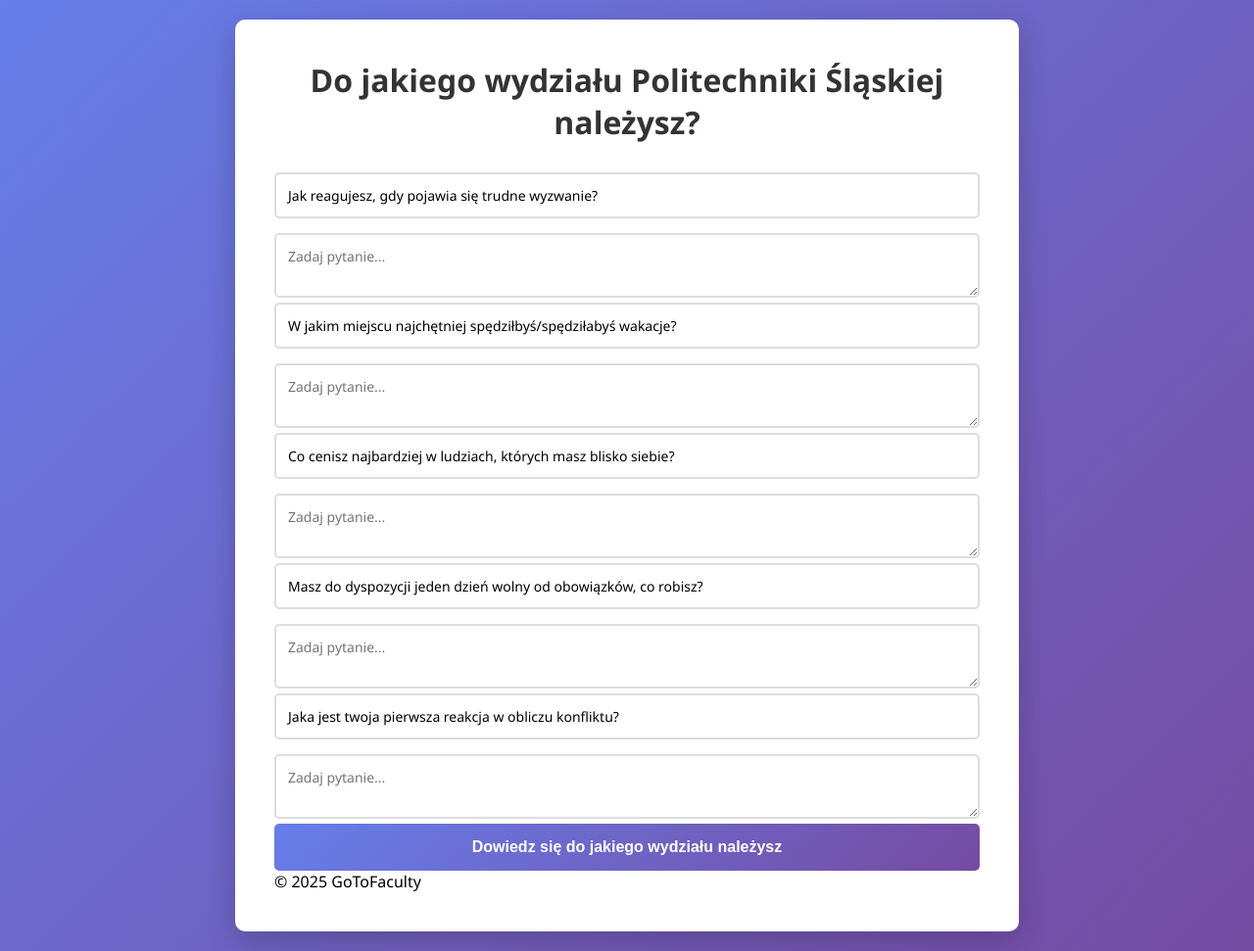
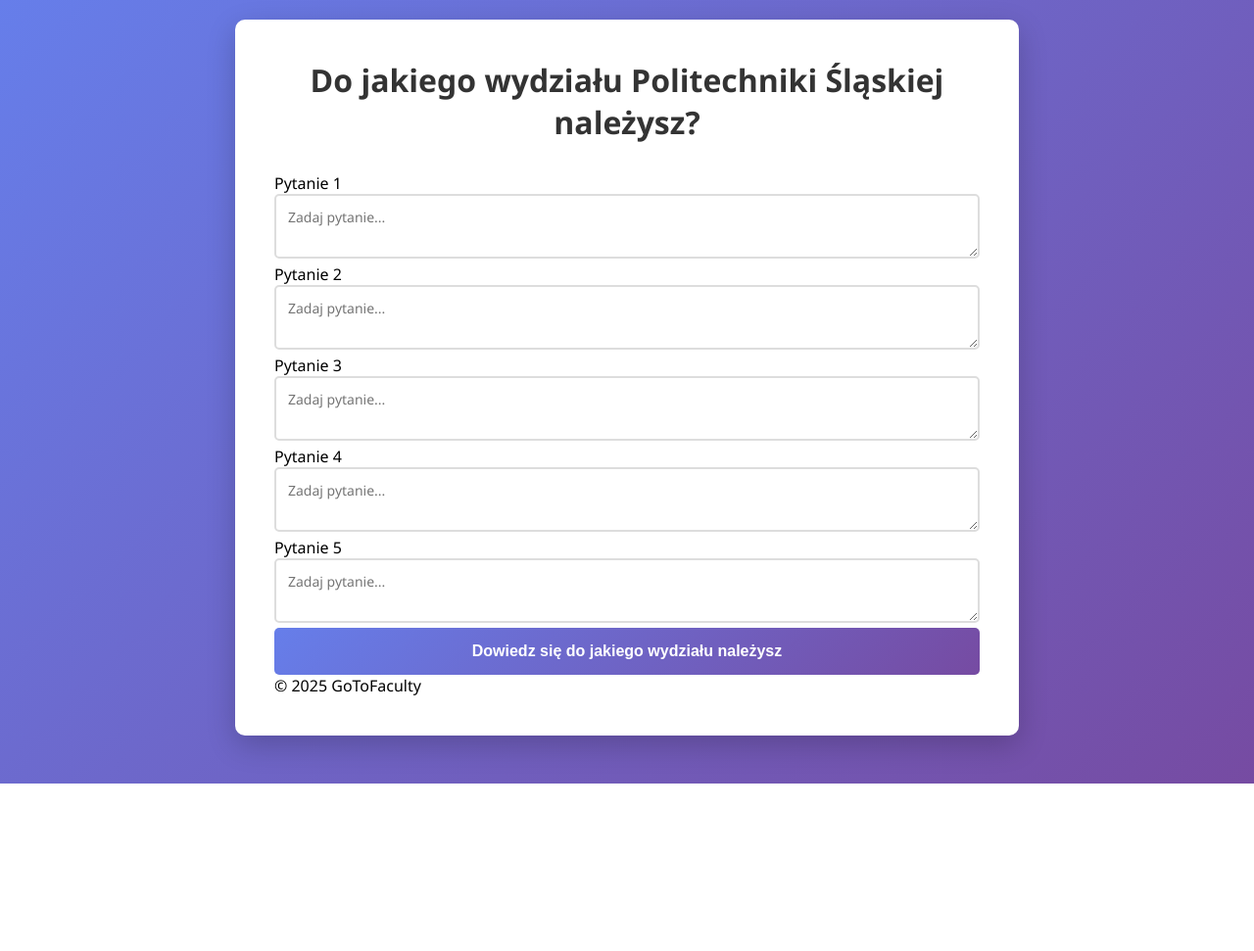
Before and after one commit to Nachostaco/GoToFaculty, a FastAPI app: page / in a window 1280 px wide. Shown: the whole page at 98% size. After the commit the page ends 800 px from the top, so only its background shows below. Run offline with FastAPI, Linux system fonts and the light colour scheme.

Commit message:
Revert "New view"

```diff
--- a/data/mapping.json
+++ b/data/mapping.json
@@ -1 +1 @@
-{"0": "Wydział Automatyki Elektroniki i Informatyki", "1": "Wydział Budownictwa", "2": "Wydział Chemii", "3": "Wydział Górnictwa", "4": "Wydział Matematyki Stosowanej", "5": "Wydział Mechaniczno-Technologiczny"}
+{"0": "Automatyki Elektroniki i Informatyki", "1": "Budownictwa", "2": "Chemii", "3": "G\u00f3rnictwa", "4": "Matematyki Stosowanej", "5": "Mechaniczno-Technologicznego"}
--- a/view/static/css/style.css
+++ b/view/static/css/style.css
@@ -107,14 +107,3 @@ button:disabled {
 .hidden {
     display: none;
 }
-
-.question {
-    margin-bottom: 15px;
-    width: 100%;
-    padding: 12px;
-    border: 2px solid #ddd;
-    border-radius: 5px;
-    font-size: 14px;
-    font-family: inherit;
-    resize: vertical;
-}
--- a/view/static/js/result.js
+++ b/view/static/js/result.js
@@ -8,6 +8,5 @@ function DisplayResult() {
         document.getElementById('result-container').innerText = 'No result data found.';
         return;
     }
-    document.getElementById('result').innerText = resultData.prediction + ' - ' + resultData.faculty;
-    document.body.style.background = `linear-gradient(135deg, ${resultData.color} 0%, #000000 100%)`;
+    document.getElementById('result').innerText = resultData.prediction;
 }
--- a/view/templates/index.html
+++ b/view/templates/index.html
@@ -14,15 +14,15 @@
     </header>
     <main>
         <section id="question-section">
-            <p class="question">Jak reagujesz, gdy pojawia się trudne wyzwanie?</p>
+            <p>Pytanie 1</p>
             <textarea id="question1" class="question-textarea" placeholder="Zadaj pytanie..."></textarea>
-            <p class="question">W jakim miejscu najchętniej spędziłbyś/spędziłabyś wakacje?</p>
+            <p>Pytanie 2</p>
             <textarea id="question2" class="question-textarea" placeholder="Zadaj pytanie..."></textarea>
-            <p class="question">Co cenisz najbardziej w ludziach, których masz blisko siebie?</p>
+            <p>Pytanie 3</p>
             <textarea id="question3" class="question-textarea" placeholder="Zadaj pytanie..."></textarea>
-            <p class="question">Masz do dyspozycji jeden dzień wolny od obowiązków, co robisz?</p>
+            <p>Pytanie 4</p>
             <textarea id="question4" class="question-textarea" placeholder="Zadaj pytanie..."></textarea>
-            <p class="question">Jaka jest twoja pierwsza reakcja w obliczu konfliktu?</p>
+            <p>Pytanie 5</p>
             <textarea id="question5" class="question-textarea" placeholder="Zadaj pytanie..."></textarea>
             <button id="submit-btn" onclick="predictText()">Dowiedz się do jakiego wydziału należysz</button>
         </section>
--- a/view/templates/result.html
+++ b/view/templates/result.html
@@ -5,8 +5,8 @@
     <meta charset="UTF-8">
     <meta name="viewport" content="width=device-width, initial-scale=1.0">
     <title>GoToFaculty</title>
-    <link rel="stylesheet" href="/static/css/style.css">
-    <script src="/static/js/result.js" defer></script>
+    <link rel="stylesheet" href="../static/css/style.css">
+    <script src="../static/js/app.js" defer></script>
 </head>
 </head>
 <body>
@@ -17,7 +17,7 @@
     <main>
         <section id="result-section">
             <h2 id="result">{{ faculty }}</h2>
-            <a href="{{ url_for('home') }}"><button id="back-btn">Wróć</button></a>
+            <a href="{{ url_for('index') }}"><button id="back-btn">Wróć</button></a>
         </section>
     </main>
     <footer>
```
Also changed, not shown: controller/pred_controller.py (+6 -28 lines), main.py (line endings or trailing spaces).
